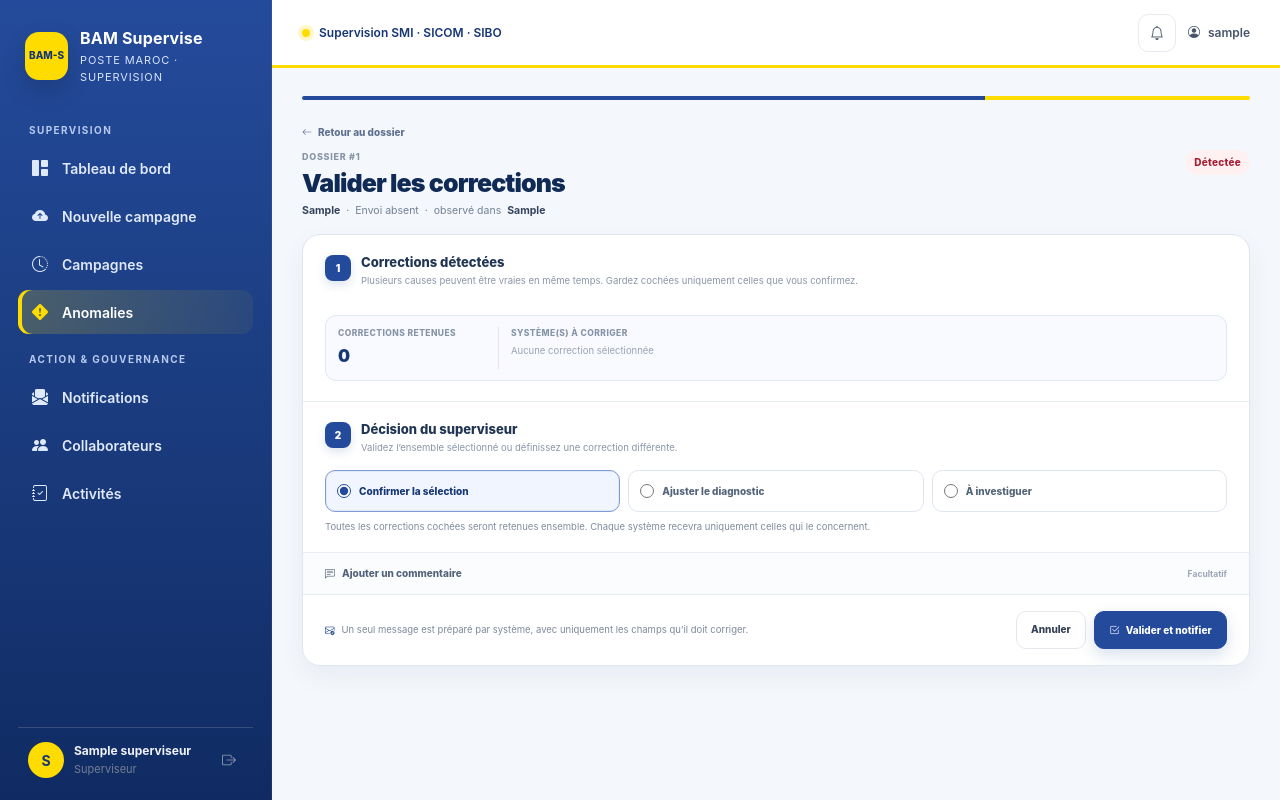
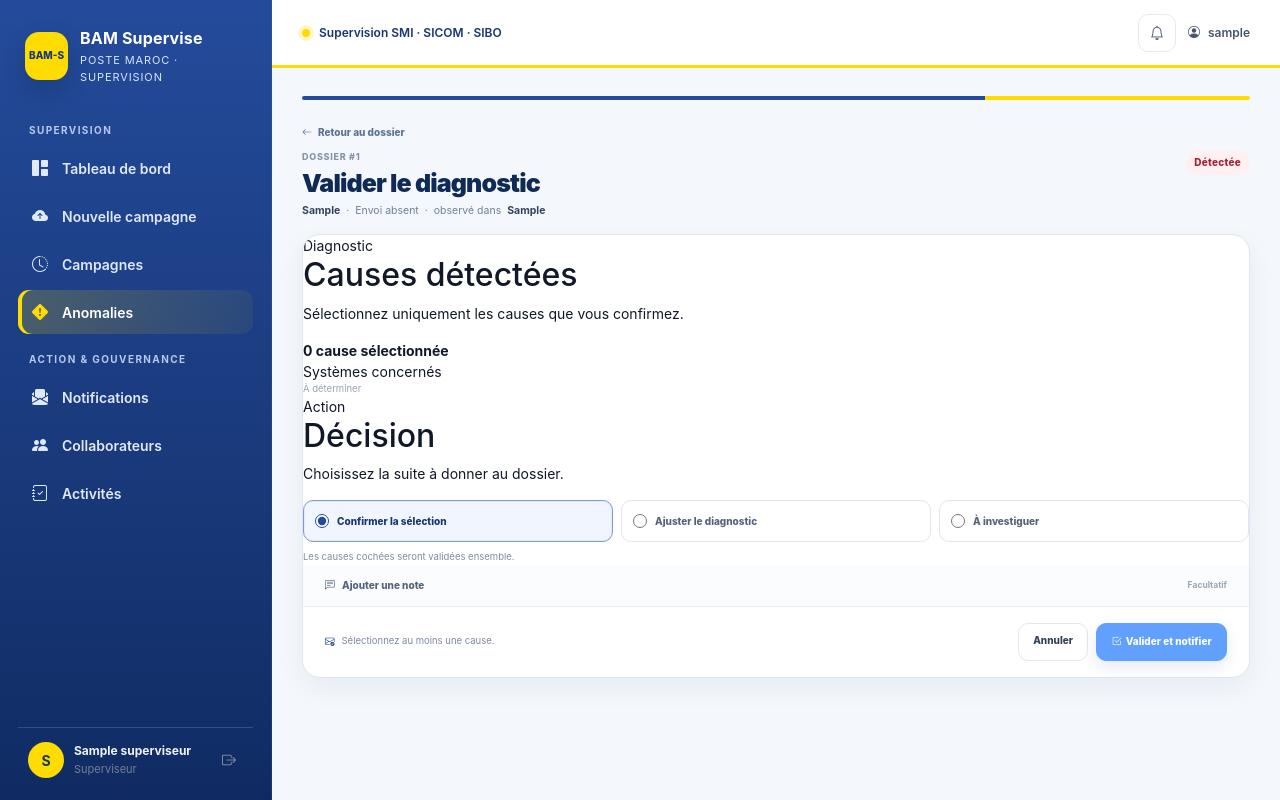
Before and after one commit to mohamedsamibouanani-cmyk/BAM-supervise, a Django app: page /anomalies/1/valider/ in a window 1280 px wide. Run offline with Django 5.2, Linux system fonts and the light colour scheme; a user stored in the database is signed in; tables that the repository leaves empty hold one stand-in row (values such as "Sample post"); data that the repository does not hold is empty; some libraries are stand-ins or nearby versions.

Commit message:
Repenser l'écran de décision des anomalies

```diff
--- a/supervision/templates/supervision/validation_form.html
+++ b/supervision/templates/supervision/validation_form.html
@@ -1,6 +1,6 @@
 {% extends 'supervision/base.html' %}
 {% load static %}
-{% block title %}Valider les corrections · BAM Supervise{% endblock %}
+{% block title %}Valider le diagnostic · BAM Supervise{% endblock %}
 {% block head %}<link rel="stylesheet" href="{% static 'supervision/validation-form.css' %}">{% endblock %}
 {% block content %}
 <div class="validation-shell">
@@ -9,7 +9,7 @@
     <div class="validation-head-row">
       <div>
         <div class="validation-eyebrow">Dossier #{{ anomaly.pk }}</div>
-        <h1>Valider les corrections</h1>
+        <h1>Valider le diagnostic</h1>
         <p>
           <strong>{{ anomaly.code_envoi }}</strong>
           <span>·</span> {{ anomaly.get_niveau_display }} {{ anomaly.get_type_ecart_display|lower }}
@@ -26,72 +26,78 @@
       {{ form.multi_cause_mode }}
       {% if form.non_field_errors %}<div class="alert alert-danger validation-error">{{ form.non_field_errors }}</div>{% endif %}
 
-      <section class="validation-section">
-        <div class="validation-section-head">
-          <span class="validation-step">1</span>
+      <div class="validation-main-grid">
+        <section class="validation-panel validation-causes-panel" id="causesPanel">
+          <div class="validation-panel-head">
             <div>
-            <h2>Corrections détectées</h2>
-            <p>Plusieurs causes peuvent être vraies en même temps. Gardez cochées uniquement celles que vous confirmez.</p>
+              <span class="validation-kicker">Diagnostic</span>
+              <h2>Causes détectées</h2>
+              <p>Sélectionnez uniquement les causes que vous confirmez.</p>
             </div>
+            {% if anomaly.predictions.count %}<span class="validation-count-badge">{{ anomaly.predictions.count }}</span>{% endif %}
           </div>
 
-        <div class="validation-correction-options">
+          <div class="validation-cause-options">
             {{ form.predictions }}
           </div>
           {% if form.predictions.errors %}<div class="text-danger small mt-2">{{ form.predictions.errors }}</div>{% endif %}
 
-        <div class="validation-selection-summary" id="selectionSummary">
-          <div>
-            <span>Corrections retenues</span>
-            <strong id="selectedCount">0</strong>
-          </div>
-          <div class="validation-summary-targets">
-            <span>Système(s) à corriger</span>
-            <div class="validation-target-list" id="selectedTargets"><em>À déterminer</em></div>
+          <div class="validation-selection-bar" id="selectionSummary" hidden aria-live="polite">
+            <strong id="selectedCountText">Sélection en cours</strong>
+            <div class="validation-selection-targets">
+              <span>Systèmes concernés</span>
+              <div class="validation-target-list" id="selectedTargets"></div>
             </div>
           </div>
         </section>
 
-      <section class="validation-section validation-decision-section">
-        <div class="validation-section-head">
-          <span class="validation-step">2</span>
-          <div><h2>Décision du superviseur</h2><p>Validez l’ensemble sélectionné ou définissez une correction différente.</p></div>
+        <section class="validation-panel validation-decision-panel">
+          <div class="validation-panel-head">
+            <div>
+              <span class="validation-kicker">Action</span>
+              <h2>Décision</h2>
+              <p>Choisissez la suite à donner au dossier.</p>
+            </div>
           </div>
 
           <div class="validation-decision-options">{{ form.decision }}</div>
-        {% if form.decision.errors %}<div class="text-danger small mt-1">{{ form.decision.errors }}</div>{% endif %}
-        <p class="validation-decision-help" id="decisionHelp">Chaque système recevra uniquement les corrections qui le concernent.</p>
+          {% if form.decision.errors %}<div class="text-danger small mt-2">{{ form.decision.errors }}</div>{% endif %}
+          <p class="validation-decision-help" id="decisionHelp">Les causes sélectionnées seront validées ensemble.</p>
         </section>
+      </div>
 
-      <section class="validation-section validation-adjustment" id="adjustmentPanel">
-        <div class="validation-section-head compact">
-          <span class="validation-step">3</span>
-          <div><h2>Définir une autre correction</h2><p>Utilisez cette zone seulement si les corrections proposées ne conviennent pas.</p></div>
+      <section class="validation-adjustment" id="adjustmentPanel" hidden>
+        <div class="validation-adjustment-head">
+          <div>
+            <span class="validation-kicker">Précision</span>
+            <h2 id="adjustmentTitle">Ajuster le diagnostic</h2>
+            <p id="adjustmentHint">Définissez la cause et le système responsable.</p>
+          </div>
         </div>
 
         <div class="validation-adjust-grid">
+          <div class="validation-system-field">
+            <label class="form-label" for="{{ form.systeme_a_corriger_final.id_for_label }}">Système responsable</label>
+            {{ form.systeme_a_corriger_final }}
+            {% if form.systeme_a_corriger_final.errors %}<div class="text-danger small mt-1">{{ form.systeme_a_corriger_final.errors }}</div>{% endif %}
+          </div>
           <div class="validation-motif-field">
-            <label class="form-label" for="{{ form.motif_final.id_for_label }}">Motif retenu</label>
+            <label class="form-label" for="{{ form.motif_final.id_for_label }}">Cause retenue</label>
             {{ form.motif_final }}
             {% if form.motif_final.errors %}<div class="text-danger small mt-1">{{ form.motif_final.errors }}</div>{% endif %}
           </div>
-          <div class="validation-system-field">
-            <label class="form-label" for="{{ form.systeme_a_corriger_final.id_for_label }}">Système à corriger / investiguer</label>
-            {{ form.systeme_a_corriger_final }}
-            {% if form.systeme_a_corriger_final.errors %}<div class="text-danger small mt-1">{{ form.systeme_a_corriger_final.errors }}</div>{% endif %}
-          </div>
           <div class="validation-new-reason">
             <div class="validation-or"><span>ou</span></div>
-            <label class="form-label" for="{{ form.nouveau_motif.id_for_label }}">Saisir la cause réelle</label>
+            <label class="form-label" for="{{ form.nouveau_motif.id_for_label }}">Nouvelle cause</label>
             {{ form.nouveau_motif }}
             {% if form.nouveau_motif.errors %}<div class="text-danger small mt-1">{{ form.nouveau_motif.errors }}</div>{% endif %}
-            <small>Une nouvelle cause validée sera mémorisée pour les prochains dossiers similaires.</small>
+            <small>Une cause confirmée pourra être réutilisée pour des dossiers similaires.</small>
           </div>
         </div>
       </section>
 
       <details class="validation-comment" {% if form.commentaire.errors or form.commentaire.value %}open{% endif %}>
-        <summary><span><i class="bi bi-chat-left-text"></i> Ajouter un commentaire</span><small>Facultatif</small></summary>
+        <summary><span><i class="bi bi-chat-left-text"></i> Ajouter une note</span><small>Facultatif</small></summary>
         <div class="validation-comment-body">
           {{ form.commentaire }}
           {% if form.commentaire.errors %}<div class="text-danger small mt-1">{{ form.commentaire.errors }}</div>{% endif %}
@@ -99,10 +105,12 @@
       </details>
 
       <footer class="validation-actions">
-        <p><i class="bi bi-envelope-check"></i> Un seul message est préparé par système, avec uniquement les champs qu’il doit corriger.</p>
+        <p id="footerSummary"><i class="bi bi-envelope-check"></i><span>La validation notifiera les systèmes concernés.</span></p>
         <div>
           <a class="btn btn-light" href="{% url 'anomaly_detail' anomaly.pk %}">Annuler</a>
-          <button class="btn btn-primary" type="submit"><i class="bi bi-check2-square me-1"></i> Valider et notifier</button>
+          <button class="btn btn-primary" type="submit" id="submitDecision">
+            <i class="bi bi-check2-square me-1"></i><span id="submitDecisionLabel">Valider et notifier</span>
+          </button>
         </div>
       </footer>
     </form>
@@ -126,26 +134,35 @@
 {% block scripts %}
 <script>
 (function () {
+  function initValidationPage() {
     const checkboxes = Array.from(document.querySelectorAll('input[name="predictions"]'));
     const legacyPrediction = document.getElementById('{{ form.prediction.id_for_label }}');
     const motifSelect = document.getElementById('{{ form.motif_final.id_for_label }}');
     const systemSelect = document.getElementById('{{ form.systeme_a_corriger_final.id_for_label }}');
-  const decisionInputs = document.querySelectorAll('input[name="decision"]');
+    const decisionInputs = Array.from(document.querySelectorAll('input[name="decision"]'));
     const adjustmentPanel = document.getElementById('adjustmentPanel');
-  const motifField = adjustmentPanel.querySelector('.validation-motif-field');
-  const newReason = adjustmentPanel.querySelector('.validation-new-reason');
+    const motifField = adjustmentPanel ? adjustmentPanel.querySelector('.validation-motif-field') : null;
+    const newReason = adjustmentPanel ? adjustmentPanel.querySelector('.validation-new-reason') : null;
     const decisionHelp = document.getElementById('decisionHelp');
-  const countOutput = document.getElementById('selectedCount');
+    const selectionSummary = document.getElementById('selectionSummary');
+    const countText = document.getElementById('selectedCountText');
     const targetsOutput = document.getElementById('selectedTargets');
+    const footerSummary = document.getElementById('footerSummary');
+    const adjustmentTitle = document.getElementById('adjustmentTitle');
+    const adjustmentHint = document.getElementById('adjustmentHint');
+    const submitButton = document.getElementById('submitDecision');
+    const submitLabel = document.getElementById('submitDecisionLabel');
+
+    if (!adjustmentPanel || !selectionSummary || !countText || !targetsOutput) return;
 
     const metadata = {};
     document.querySelectorAll('#predictionMetadata [data-prediction-id]').forEach(function (node) {
       metadata[node.dataset.predictionId] = {
         motifId: node.dataset.motifId,
-      motif: node.dataset.motif,
-      score: node.dataset.score,
         systemId: node.dataset.systemId,
-      targets: (node.dataset.targets || '').split(',').filter(Boolean)
+        targets: (node.dataset.targets || '').split(',').map(function (value) {
+          return value.trim();
+        }).filter(Boolean)
       };
     });
 
@@ -158,9 +175,7 @@
       return checkboxes.filter(function (input) { return input.checked; });
     }
 
-  function renderSelection() {
-    const selected = selectedPredictions();
-    countOutput.textContent = String(selected.length);
+    function selectedTargets(selected) {
       const targets = [];
       selected.forEach(function (input) {
         const item = metadata[input.value];
@@ -169,15 +184,51 @@
           if (!targets.includes(code)) targets.push(code);
         });
       });
-    targetsOutput.innerHTML = targets.length
-      ? targets.map(function (code) { return '<span class="validation-target">' + code + '</span>'; }).join('')
-      : '<em>Aucune correction sélectionnée</em>';
+      return targets;
+    }
 
-    const primary = selected.length ? metadata[selected[0].value] : null;
-    legacyPrediction.value = selected.length ? selected[0].value : '';
+    function renderTargetList(targets) {
+      targetsOutput.replaceChildren();
+      if (!targets.length) {
+        const empty = document.createElement('em');
+        empty.textContent = 'À déterminer';
+        targetsOutput.appendChild(empty);
+        return;
+      }
+      targets.forEach(function (code) {
+        const tag = document.createElement('span');
+        tag.className = 'validation-target';
+        tag.textContent = code;
+        targetsOutput.appendChild(tag);
+      });
+    }
+
+    function renderSelection() {
+      const selected = selectedPredictions();
+      const targets = selectedTargets(selected);
+      const count = selected.length;
+      countText.textContent = count + ' cause' + (count > 1 ? 's' : '') + ' sélectionnée' + (count > 1 ? 's' : '');
+      renderTargetList(targets);
+      selectionSummary.hidden = false;
+
+      const primary = count ? metadata[selected[0].value] : null;
+      if (legacyPrediction) legacyPrediction.value = count ? selected[0].value : '';
       if (selectedDecision() === 'ACCEPTE' && primary) {
-      if (primary.motifId) motifSelect.value = primary.motifId;
-      if (primary.systemId) systemSelect.value = primary.systemId;
+        if (motifSelect && primary.motifId) motifSelect.value = primary.motifId;
+        if (systemSelect && primary.systemId) systemSelect.value = primary.systemId;
+      }
+
+      if (selectedDecision() === 'ACCEPTE' && submitButton) {
+        submitButton.disabled = count === 0;
+      }
+
+      if (footerSummary && selectedDecision() === 'ACCEPTE') {
+        const copy = footerSummary.querySelector('span');
+        if (copy) {
+          copy.textContent = count
+            ? count + ' cause' + (count > 1 ? 's' : '') + (targets.length ? ' · ' + targets.join(', ') : '')
+            : 'Sélectionnez au moins une cause.';
+        }
       }
     }
 
@@ -185,23 +236,51 @@
       const decision = selectedDecision();
       const isAccept = decision === 'ACCEPTE';
       const isModify = decision === 'MODIFIE';
+      const isUnknown = decision === 'INCONNU';
+
       adjustmentPanel.hidden = isAccept;
-    motifField.hidden = !isModify;
-    newReason.hidden = !isModify;
+      if (motifField) motifField.hidden = !isModify;
+      if (newReason) newReason.hidden = !isModify;
 
       if (isAccept) {
-      decisionHelp.textContent = 'Toutes les corrections cochées seront retenues ensemble. Chaque système recevra uniquement celles qui le concernent.';
+        decisionHelp.textContent = 'Les causes cochées seront validées ensemble.';
+        submitLabel.textContent = 'Valider et notifier';
       } else if (isModify) {
-      decisionHelp.textContent = 'Les corrections cochées sont remplacées par la correction que vous définissez ci-dessous.';
-    } else {
-      decisionHelp.textContent = 'La cause reste à investiguer ; précisez le système qui doit effectuer l’analyse.';
+        decisionHelp.textContent = 'Définissez une cause plus juste avant validation.';
+        adjustmentTitle.textContent = 'Ajuster le diagnostic';
+        adjustmentHint.textContent = 'Choisissez le système responsable et la cause retenue.';
+        submitLabel.textContent = 'Enregistrer et notifier';
+        submitButton.disabled = false;
+        const copy = footerSummary.querySelector('span');
+        if (copy) copy.textContent = 'Le diagnostic ajusté sera enregistré avant notification.';
+      } else if (isUnknown) {
+        decisionHelp.textContent = 'La cause n’est pas encore suffisamment certaine.';
+        adjustmentTitle.textContent = 'Poursuivre l’investigation';
+        adjustmentHint.textContent = 'Choisissez le système qui doit approfondir l’analyse.';
+        submitLabel.textContent = 'Envoyer pour investigation';
+        submitButton.disabled = false;
+        const copy = footerSummary.querySelector('span');
+        if (copy) copy.textContent = 'Le système choisi sera sollicité pour investigation.';
       }
+
       renderSelection();
     }
 
-  checkboxes.forEach(function (input) { input.addEventListener('change', renderSelection); });
-  decisionInputs.forEach(function (input) { input.addEventListener('change', renderDecision); });
+    checkboxes.forEach(function (input) {
+      input.addEventListener('change', renderSelection);
+    });
+    decisionInputs.forEach(function (input) {
+      input.addEventListener('change', renderDecision);
+    });
+
     renderDecision();
+  }
+
+  if (document.readyState === 'loading') {
+    document.addEventListener('DOMContentLoaded', initValidationPage, {once: true});
+  } else {
+    initValidationPage();
+  }
 })();
 </script>
 {% endblock %}
```
Lines whose indentation alone changed are shown as unchanged.
